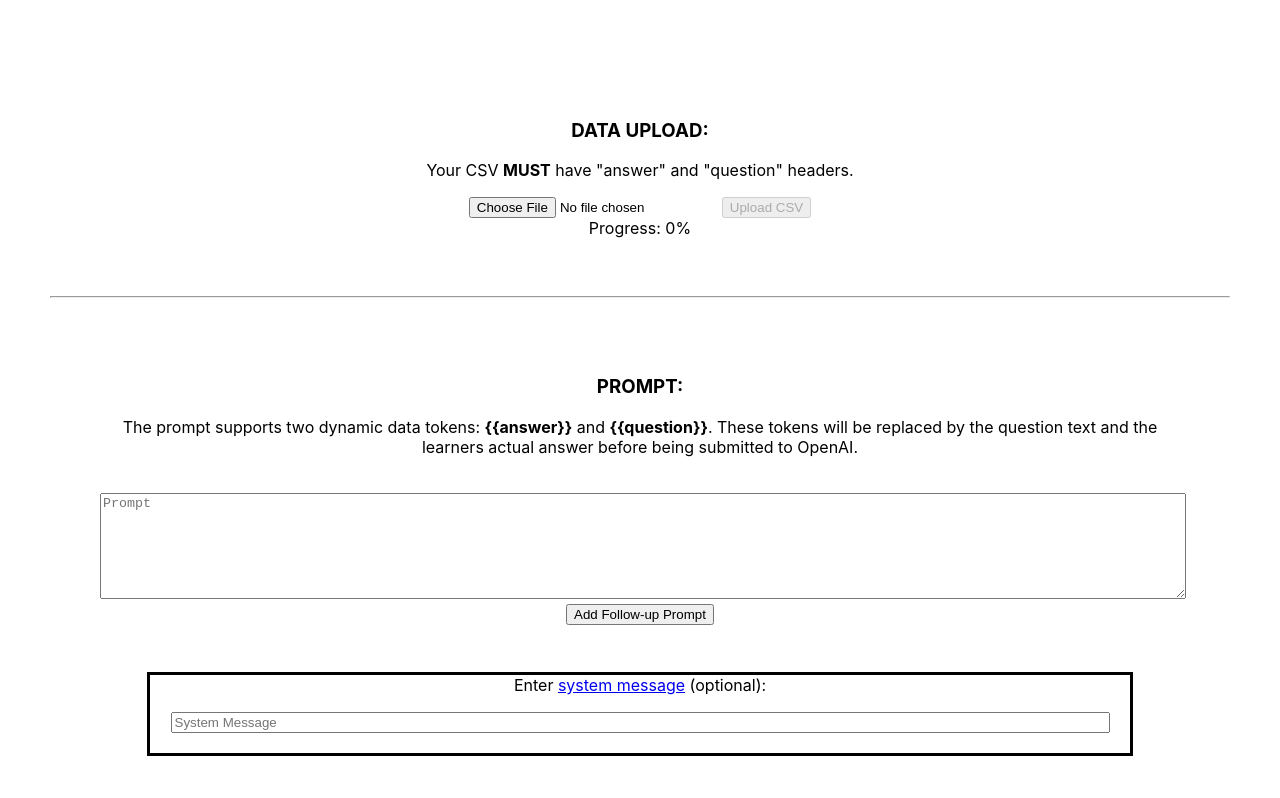
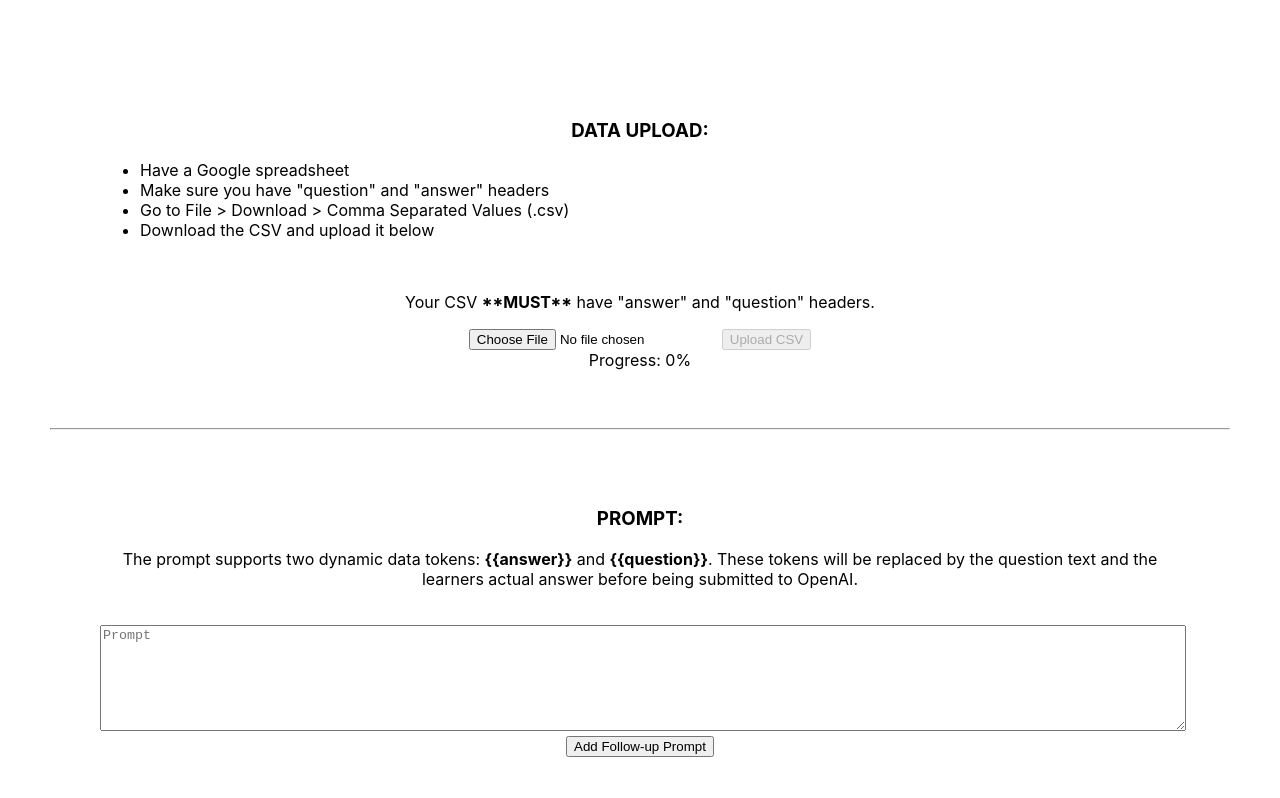
Before and after one commit to vkkostin/edovo-gpt-frontend, a React (Create React App) app: page / in a window 1280 px wide. Shown: the top 798 px of the page. Built offline with nearby package versions, Linux system fonts and the light colour scheme.

Commit message:
Instructions

```diff
--- a/src/App.css
+++ b/src/App.css
@@ -21,6 +21,10 @@ button {
   justify-content: center;
   font-size: calc(10px + 2vmin);
   color: white;
+}
+
+.instructions {
+  text-align: left;
 }
 
 .section {
--- a/src/App.js
+++ b/src/App.js
@@ -3,8 +3,8 @@ import axios from "axios";
 import { useState } from "react";
 import './App.css';
 
-// const URL = 'https://edovo-gpt-3d22912cfd6d.herokuapp.com/api';
-const URL = 'http://localhost:8080/api';
+const URL = 'https://edovo-gpt-3d22912cfd6d.herokuapp.com/api';
+// const URL = 'http://localhost:8080/api';
 
 const uploadToServer = (file, onUploadProgress) => {
     let formData = new FormData();
@@ -144,8 +144,16 @@ function App() {
     <div className="App">
       <div className="section section--upload">
         <h3>DATA UPLOAD:</h3>
+
+        <ul className="instructions">
+          <li>Have a Google spreadsheet</li>
+          <li>Make sure you have "question" and "answer" headers</li>
+          <li>Go to File &gt; Download &gt; Comma Separated Values (.csv)</li>
+          <li>Download the CSV and upload it below</li>
+        </ul>
+        <br/>
         <p>
-          Your CSV <strong>MUST</strong> have "answer" and "question" headers.
+          Your CSV <strong>**MUST**</strong> have "answer" and "question" headers.
         </p>
         <div>
           <label className="btn btn-default">
```
